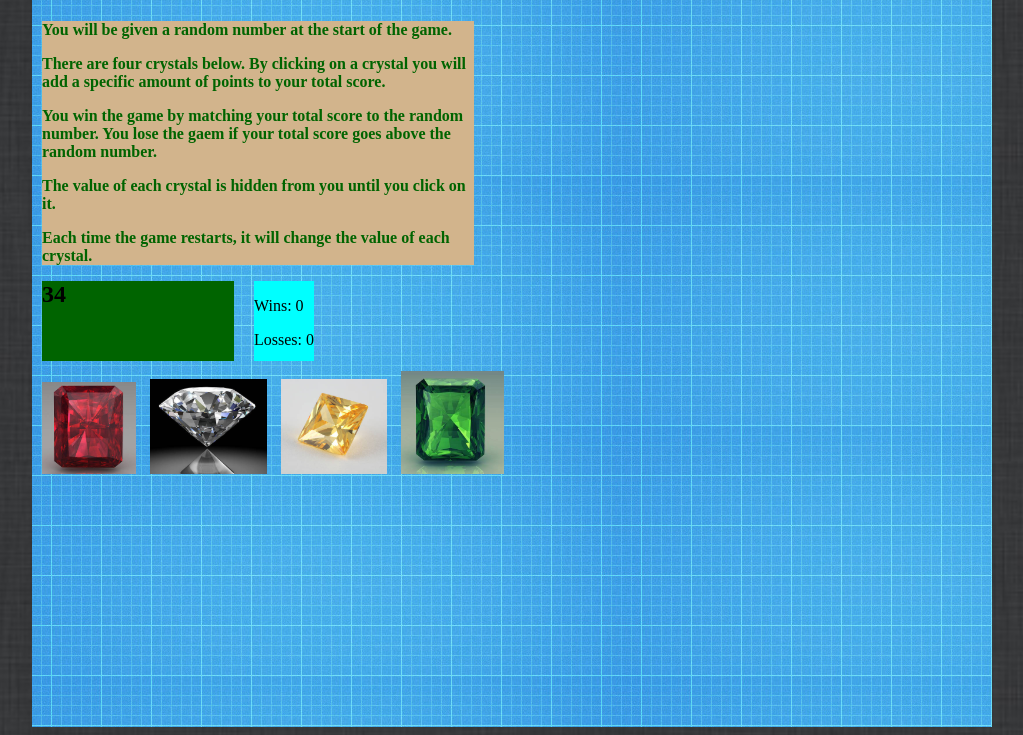
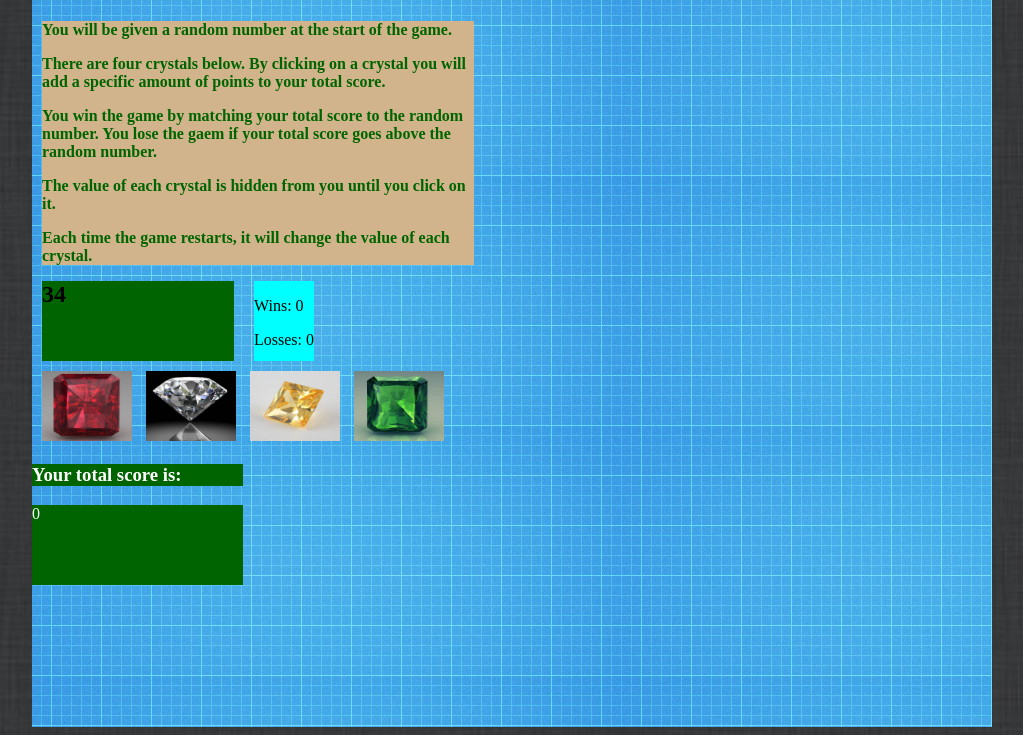
Before and after one commit to dsjuneau/unit-4-game, a plain HTML site: page index.html in a window 1280 px wide. Shown: the part 81-816 px from the top of the page, without its empty margins (128-1151 px from the left). Drawn offline with nearby package versions, Linux system fonts and the light colour scheme.

Commit message:
Interface is done

```diff
--- a/assets/css/style.css
+++ b/assets/css/style.css
@@ -45,6 +45,20 @@ body {
   height: 10%;
 }
 .jewel {
+  height: 70px;
+  width: 90px;
   margin-top: 10px;
   margin-left: 10px;
 }
+
+.score1 {
+  color: #ffffff;
+  background-color: darkgreen;
+  width: 22%;
+}
+.scorebox {
+  color: #ffffff;
+  background-color: darkgreen;
+  width: 22%;
+  height: 10%;
+}
--- a/index.html
+++ b/index.html
@@ -39,6 +39,8 @@
       <img src="assets/images/Diamond.PNG" alt="" class="jewel diamond" />
       <img src="assets/images/yellow.PNG" alt="" class="jewel yellow" />
       <img src="assets/images/emerald.PNG" alt="" class="jewel emerald" />
+      <h3 class="score1">Your total score is:</h3>
+      <div class="scorebox"><span class="score2">0</span></div>
     </div>
 
     <script src="https://ajax.googleapis.com/ajax/libs/jquery/3.3.1/jquery.min.js"></script>
```
